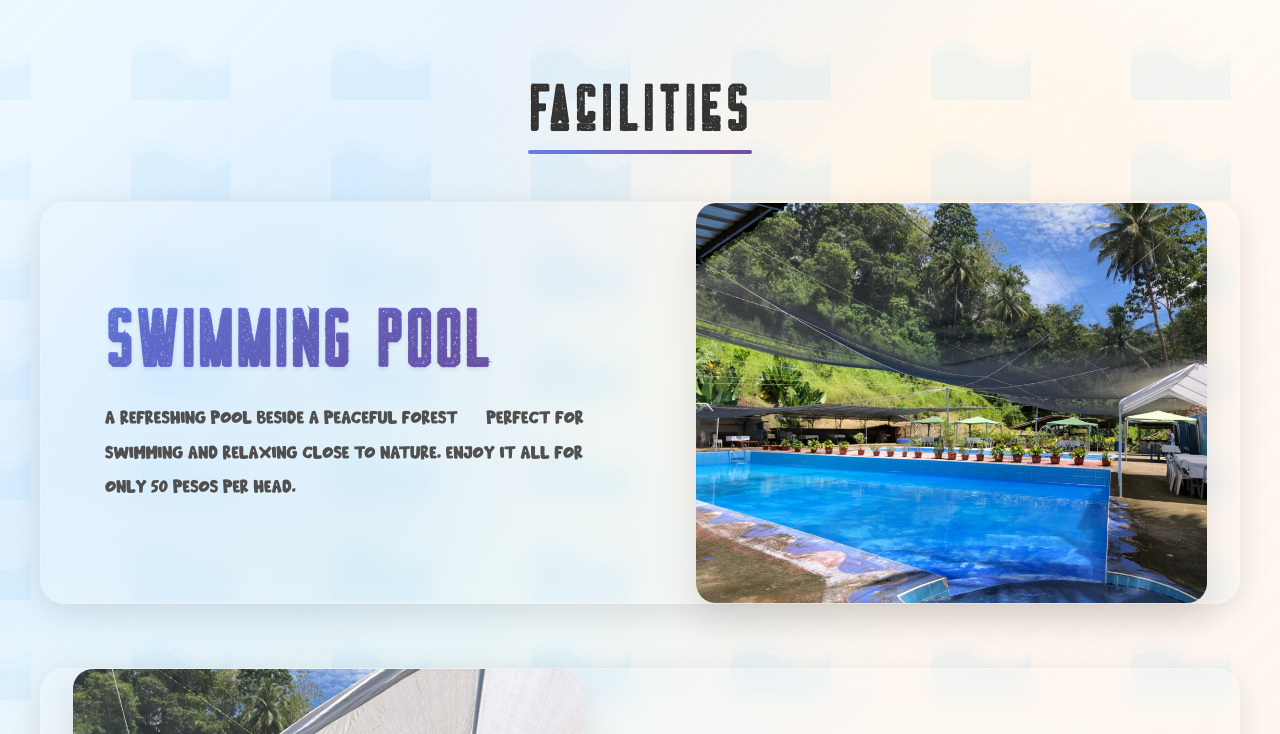
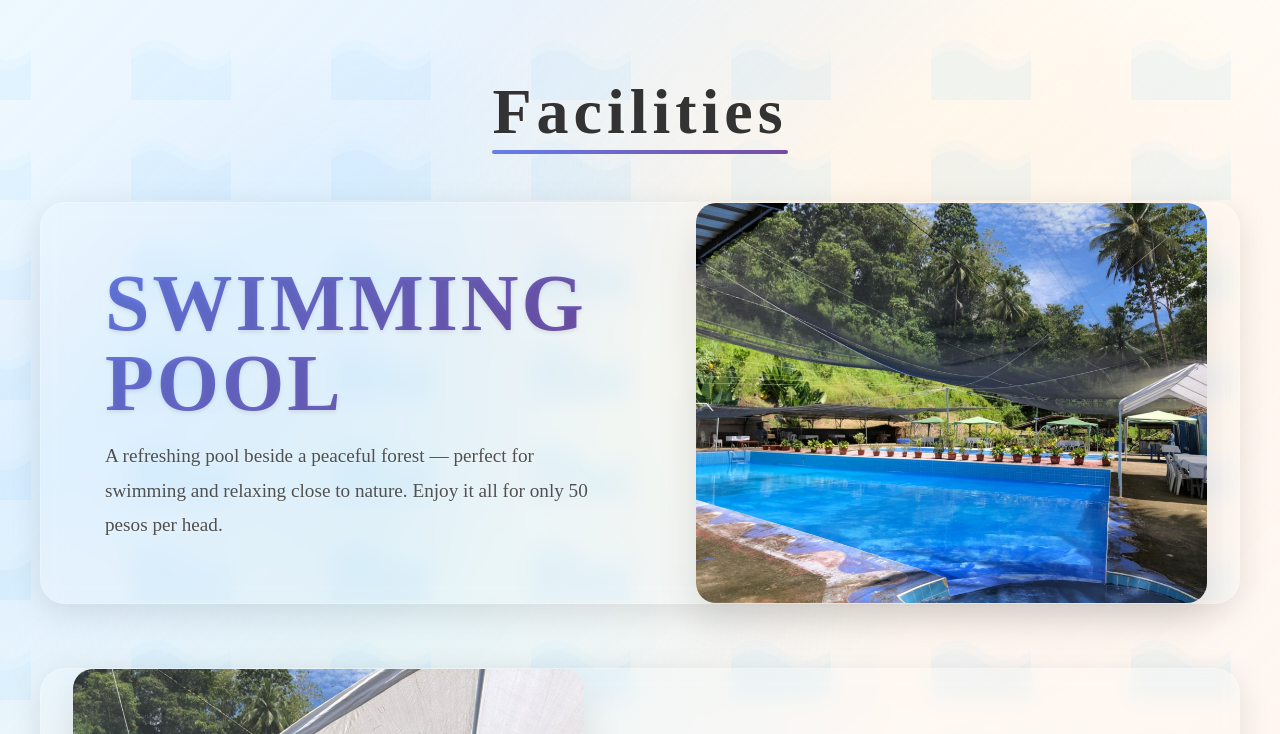
Before and after one commit to reynie23/ARI-AN, a plain HTML site: page index.html in a window 1280 px wide. Shown: the part 960-1694 px from the top of the page. Drawn offline with Linux system fonts and the light colour scheme.

Commit message:
Update style.css

```diff
--- a/style.css
+++ b/style.css
@@ -1,26 +1,4 @@
 /* FONTS !!! */
-@font-face {
-    font-family:'The Farmer Textured';
-    src: url('TheFarmerTexturedRegular.woff2') format('woff2'),
-        url('TheFarmerTexturedRegular.woff') format('woff'),
-        url('TheFarmerTexturedRegular.ttf') format('truetype');
-    font-weight: normal;
-    font-style: normal;
-}
-
-@font-face {
-    font-family: 'Myfont';
-    src: url('beachday.ttf') format('truetype');
-    font-weight: normal;
-    font-style: normal;
-}
-
-@font-face {
-    font-family: 'Myfont1';
-    src: url('Naluka.ttf') format('truetype');
-    font-weight: normal;
-    font-style: normal;
-}
 
 * {
     margin: 0;
@@ -354,7 +332,16 @@ body {
     z-index: 1;
     max-width: 800px;
     padding: 0 2rem;
+  animation: fadeOut 1s ease 5s forwards;
 }
+
+@keyframes fadeOut {
+  to {
+    opacity: 0;
+    visibility: hidden;
+    }
+}
+
 
 .hero h1 {
     font-size: 7rem;
```
